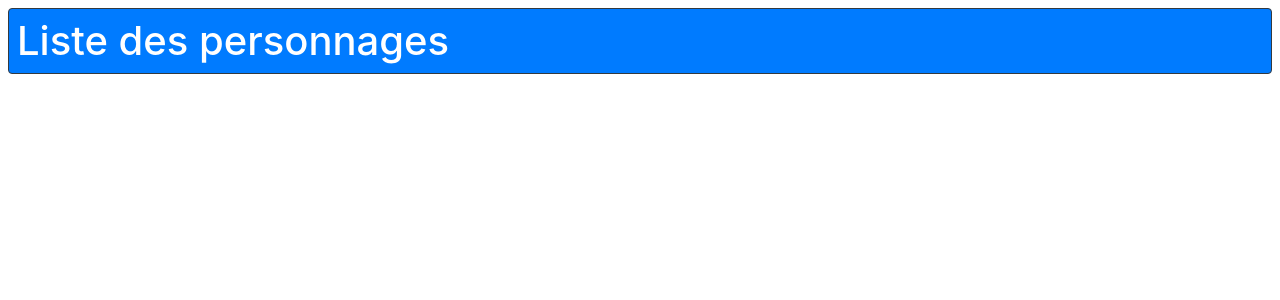
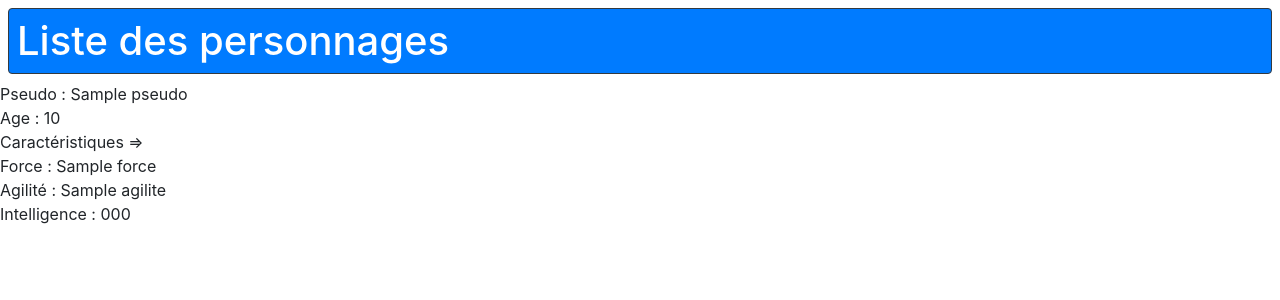
Before and after one commit to EmmanuelBlanchard/-Creer-4-applications-avec-Symfony-v4-evolution-progressive-1ere-application, a Symfony app: template templates/personnage/personnages.html.twig in a window 1280 px wide. Shown: the top 300 px of the page. Run offline with Twig, Linux system fonts and the light colour scheme; the template is opened without the code that fills it: most values are stand-ins (such as "Sample title", 1, 10 or a date in 2020); some libraries are stand-ins or nearby versions.

Commit message:
La premiere application, 4-Twig-Et controleur

```diff
--- a/templates/personnage/personnages.html.twig
+++ b/templates/personnage/personnages.html.twig
@@ -5,4 +5,10 @@
 {% block monTitre %}Liste des personnages{% endblock %}
 
 {% block body %}
+    <div>Pseudo : {{ pseudo }}</div>
+    <div>Age : {{ age }}</div>
+    <div>Caractéristiques => </div>
+    <div>Force : {{ caracteristiques.force }}</div>
+    <div>Agilité : {{ caracteristiques.agilite }}</div>
+    <div>Intelligence : {{ caracteristiques.intelligence }}</div>
 {% endblock %}
```
Also changed, not shown: src/Controller/PersonnageController.php (+9 -1 lines).
